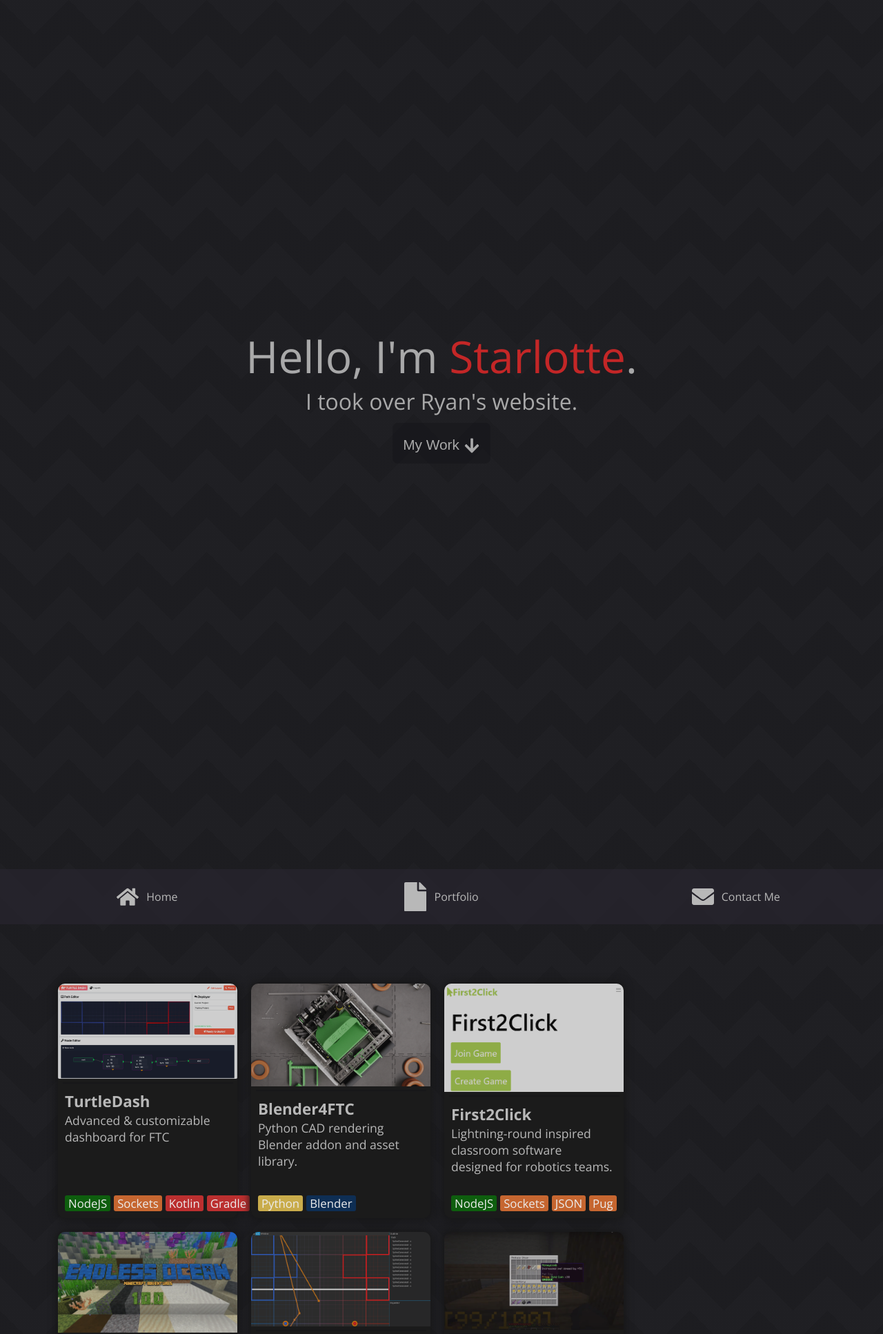
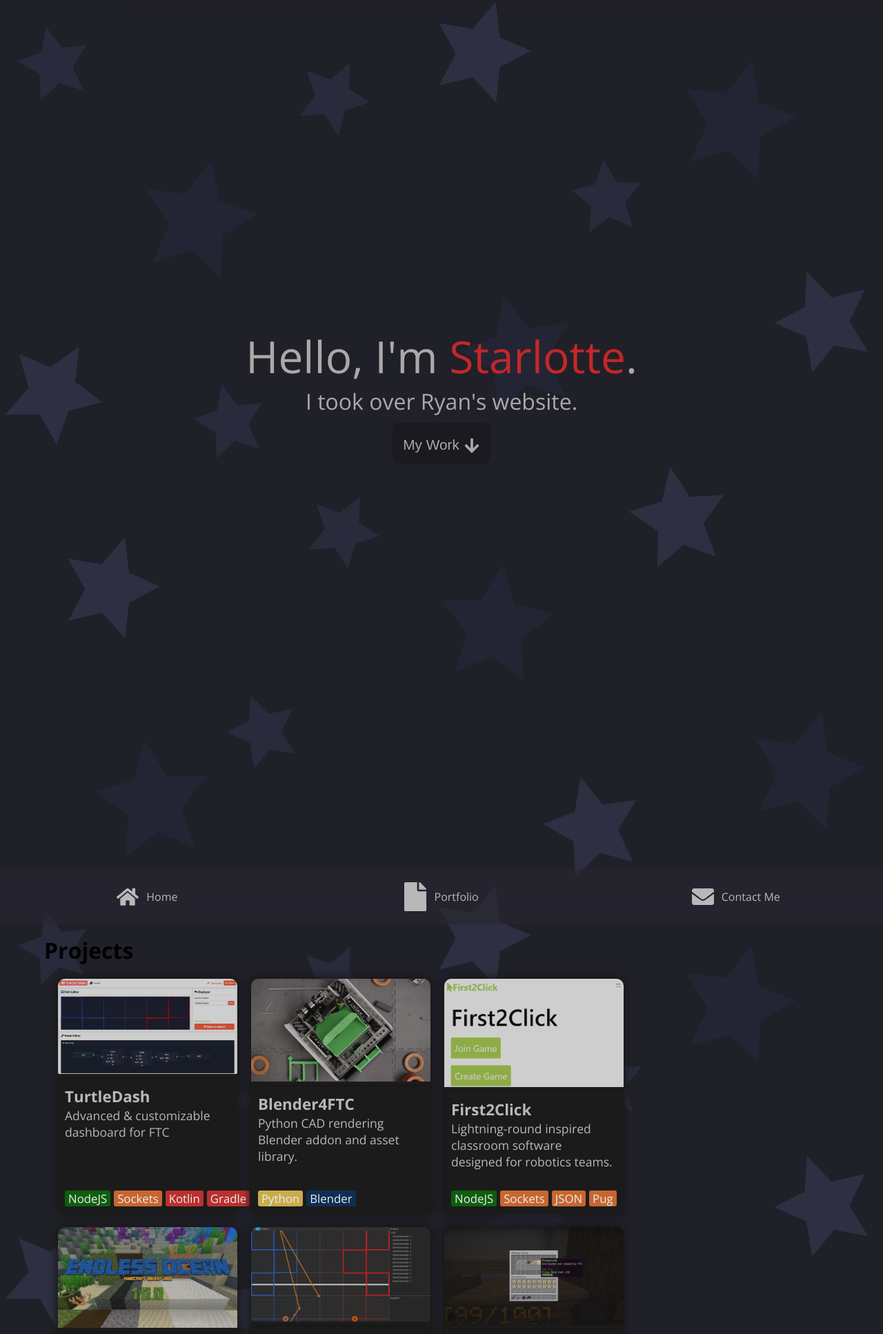
Before and after one commit to starlottemusic/starlottemusic.github.io, a PHP site: page / in a window 1280 px wide; the page is wider, and only the part inside the window is pictured. Shown: the top 1934 px of that part at 69% size. Run offline with PHP 8.4, Linux system fonts and the light colour scheme.

Commit message:
star background?

```diff
--- a/index.css
+++ b/index.css
@@ -53,9 +53,7 @@ body {
     background: black;
     background-color: var(--home-bg-secondary);
     opacity: 1;
-    background-image:  linear-gradient(135deg, var(--home-bg-primary) 25%, transparent 25%), linear-gradient(225deg, var(--home-bg-primary) 25%, transparent 25%), linear-gradient(45deg, var(--home-bg-primary) 25%, transparent 25%), linear-gradient(315deg, var(--home-bg-primary) 25%, var(--home-bg-secondary) 25%);
-    background-position:  50px 0, 50px 0, 0 0, 0 0;
-    background-size: 100px 100px;
+    background-image:  url("this.png");
     background-repeat: repeat;
 
     margin: 0px;
@@ -69,9 +67,7 @@ html {
     background: black;
     background-color: var(--home-bg-secondary);
     opacity: 1;
-    background-image:  linear-gradient(135deg, var(--home-bg-primary) 25%, transparent 25%), linear-gradient(225deg, var(--home-bg-primary) 25%, transparent 25%), linear-gradient(45deg, var(--home-bg-primary) 25%, transparent 25%), linear-gradient(315deg, var(--home-bg-primary) 25%, var(--home-bg-secondary) 25%);
-    background-position:  50px 0, 50px 0, 0 0, 0 0;
-    background-size: 100px 100px;
+    background-image:  url("this.png");
     background-repeat: repeat;
 }
 
--- a/index.html
+++ b/index.html
@@ -11,14 +11,14 @@
         <script src="smooth-scroll.min.js"></script>
         <script defer src="index.js"></script>
 
-        <title>RyanHCode</title>
-        <meta name="title" content="RyanHCode.dev">
-        <meta name="description" content="RyanHCode's developer portfolio">
-        <meta name="keywords" content="ryanhcode, ryan, ryancode">
+        <title>Star's Music</title>
+        <meta name="title" content="starlottemusic.github.io">
+        <meta name="description" content="Starlotte's Music Portfolio">
+        <meta name="keywords" content="star, starlotte, starlottemusic">
         <meta name="robots" content="index, follow">
         <meta http-equiv="Content-Type" content="text/html; charset=utf-8">
         <meta name="language" content="English">
-        <meta name="author" content="RyanHCode">
+        <meta name="author" content="Starlotte & RyanHCode">
         <link rel="shortcut icon" type="image/jpg" href="favicon.ico"/>
 
     </head>
@@ -82,7 +82,7 @@
 
                 <!-- #region panels -->
                 <div class="projects-outer">
-                    <h1 class="projects-header slide-in-title" id="slide-in-header-projects">Projects</h1>
+                    <h1 class="projects-header slide-in-" id="slide-in-header-projects">Projects</h1>
                     <div class="projects-container">
 
                         <!-- TurtleDash -->
```
